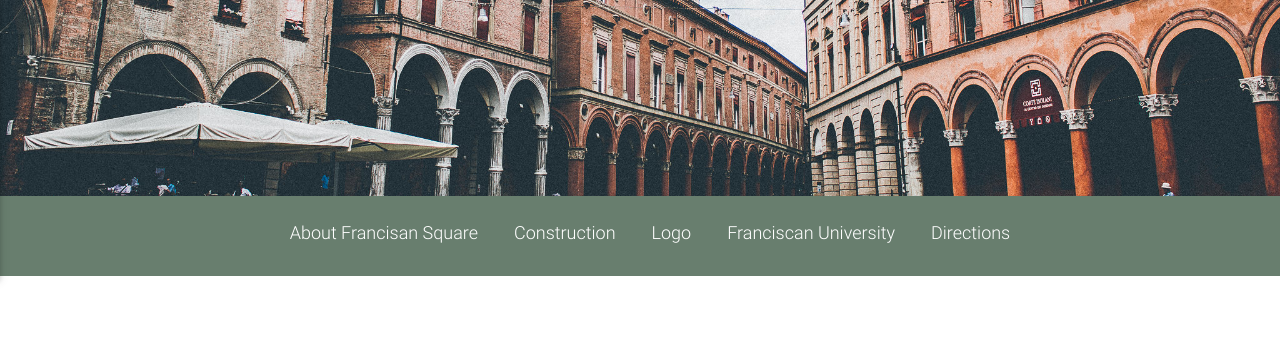
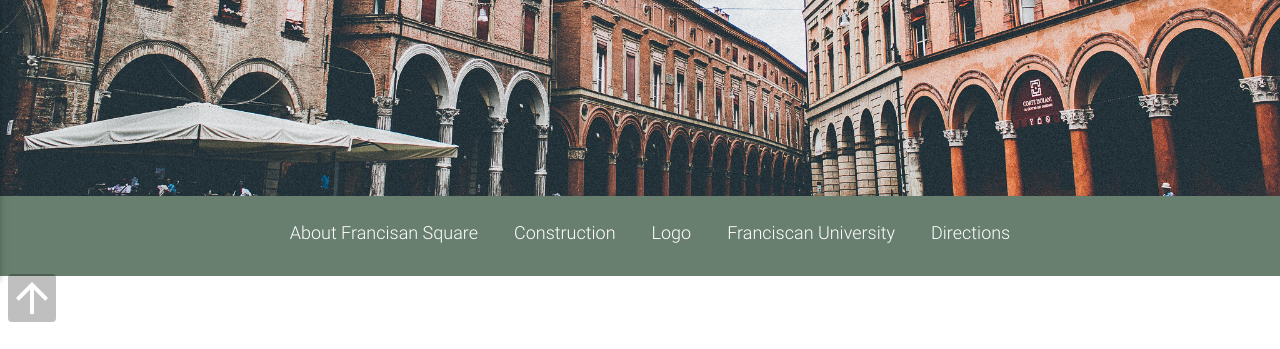
Before and after one commit to fus-marcom/franciscan-square, a website: page app/about.html in a window 1280 px wide. Shown: the part 581-930 px from the top of the page. Drawn offline with nearby package versions, Linux system fonts and the light colour scheme; some packages are replaced by stand-ins of ours; files that its build step writes are made by us from their sources.

Commit message:
Add 'scroll to top' btn

```diff
--- a/app/about.html
+++ b/app/about.html
@@ -157,6 +157,9 @@ Plans are also underway to explore the phased-in construction of other multi-use
            <iframe src="https://www.google.com/maps/embed?pb=!1m28!1m12!1m3!1d97175.86181001447!2d-80.50417999479073!3d40.436629971108566!2m3!1f0!2f0!3f0!3m2!1i1024!2i768!4f13.1!4m13!3e6!4m5!1s0x883431cd42ff4a7d%3A0xf1c1b959095ee2bf!2s1235+University+Boulevard%2C+Steubenville%2C+OH+43952!3m2!1d40.374316!2d-80.620729!4m5!1s0x88345cc34ecd5b37%3A0xc812270d148d3f59!2sPittsburgh+International+Airport+(PIT)%2C+1000+Airport+Blvd%2C+Pittsburgh%2C+PA+15231!3m2!1d40.4957722!2d-80.24131129999999!5e0!3m2!1sen!2sus!4v1474659688114" style="width:100%; height: 60vh;" frameborder="0" style="border:0" allowfullscreen></iframe>
 
        </div>
+       <div class="scroll-to-top">
+         <i class="material-icons tooltipped" data-position="right" data-delay="50" data-tooltip="To Top">arrow_back</i>
+       </div>
     </main>
     <footer class="page-footer blue-footer">
       <div class="container">
--- a/app/sass/style.scss
+++ b/app/sass/style.scss
@@ -172,6 +172,7 @@ nav {
   bottom: 0;
   margin-left: 8px;
   width: 75px;
+  z-index: 2;
 
   i {
     color: #fff;
@@ -265,7 +266,7 @@ nav {
 
 #home {
   .hero-section {
-    height: 90vh;
+    height: 87vh;
   }
 }
 
```
Also changed, not shown: app/hotel.html (+3 -0 lines), app/index.html (+3 -1 lines), app/local.html (+3 -0 lines), app/css/style.css.
